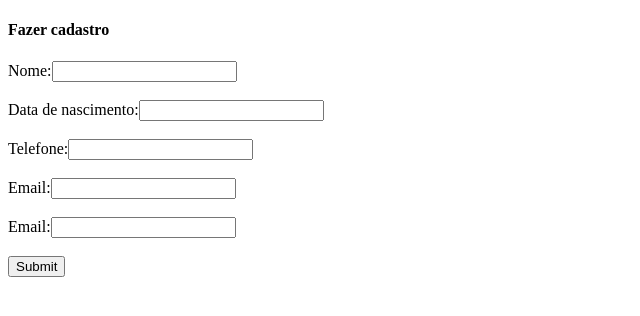
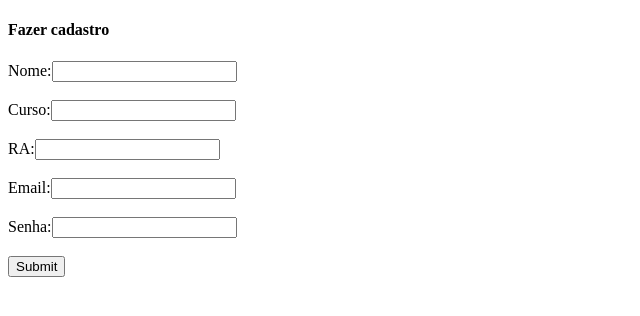
Before and after one commit to felipe-SBC/autonotas-Frontend, a React (Create React App) app: page /aluno/create in a window 1280 px wide. Shown: the top 316 px of the page, without its empty margins (0-640 px from the left). Built offline with nearby package versions, Linux system fonts and the light colour scheme.

Commit message:
:bug: fix(createAluno): Corrigindo label

```diff
--- a/src/components/Aluno/createAluno/index.js
+++ b/src/components/Aluno/createAluno/index.js
@@ -42,7 +42,7 @@ const CreateAluno = () => {
         <br />
         <br />
         <label>
-          Data de nascimento:
+          Curso:
           <input
             name="curso"
             type="text"
@@ -53,7 +53,7 @@ const CreateAluno = () => {
         <br />
         <br />
         <label>
-          Telefone:
+          RA:
           <input
             name="ra"
             type="text"
@@ -75,7 +75,7 @@ const CreateAluno = () => {
         <br />
         <br />
         <label>
-          Email:
+          Senha:
           <input
             name="senha"
             type="password"
```
